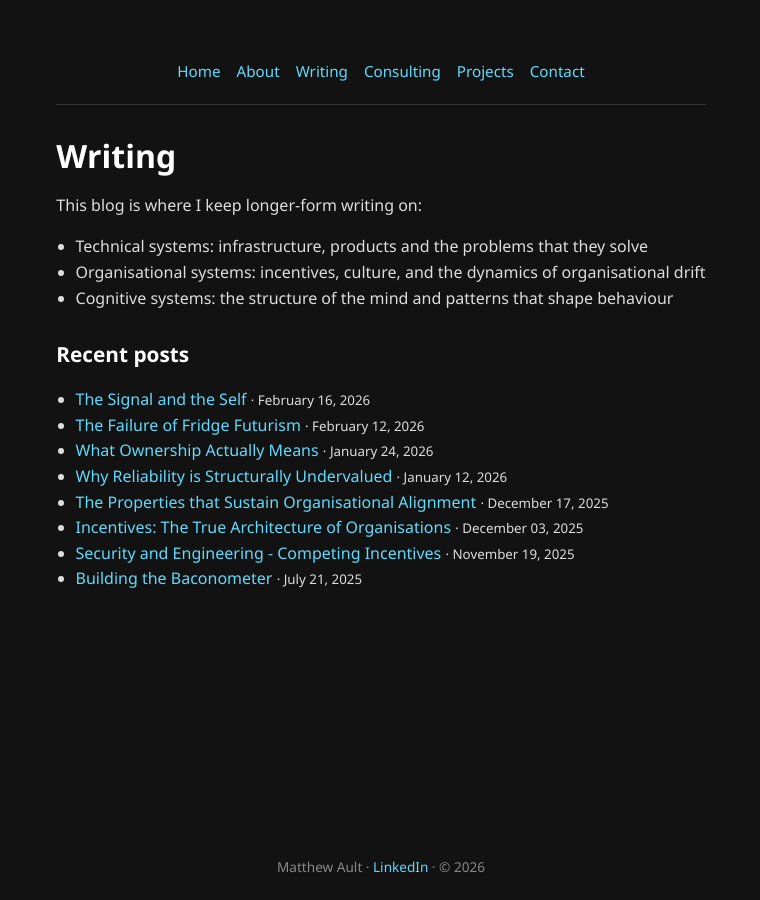
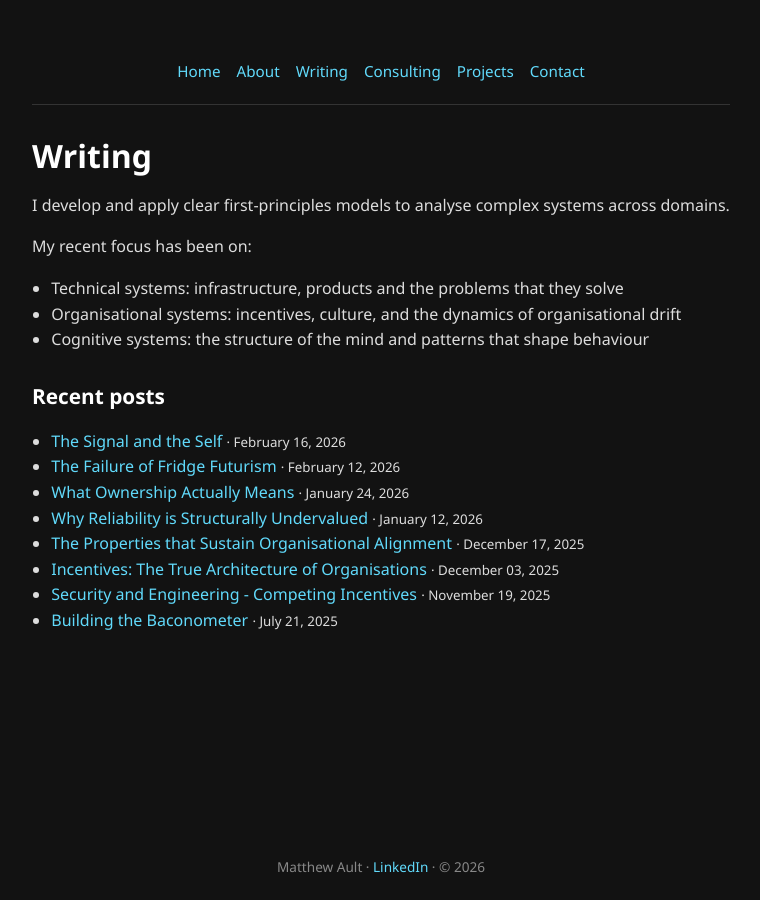
Before and after one commit to aultimus/foobarcat-homepage, a Jekyll site: the page built from blog/index.html, in a window 1280 px wide. Shown: the whole page, without its empty margins (259-1019 px from the left). Built offline with Jekyll 4.4.1, drawn with Linux system fonts in a browser that asks for light colours.

Commit message:
blog/about: clarify the focus of my writing

```diff
--- a/blog/index.html
+++ b/blog/index.html
@@ -5,8 +5,8 @@
 
 <h1>Writing</h1>
 
-<p>This blog is where I keep longer-form writing on:</p>
-
+<p>I develop and apply clear first-principles models to analyse complex systems across domains.</p>
+<p>My recent focus has been on:</p>
 <ul>
   <li>Technical systems: infrastructure, products and the problems that they solve</li>
   <li>Organisational systems: incentives, culture, and the dynamics of organisational drift</li>
```
